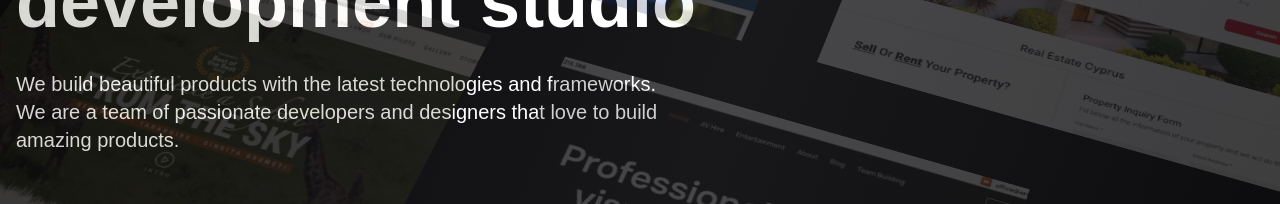
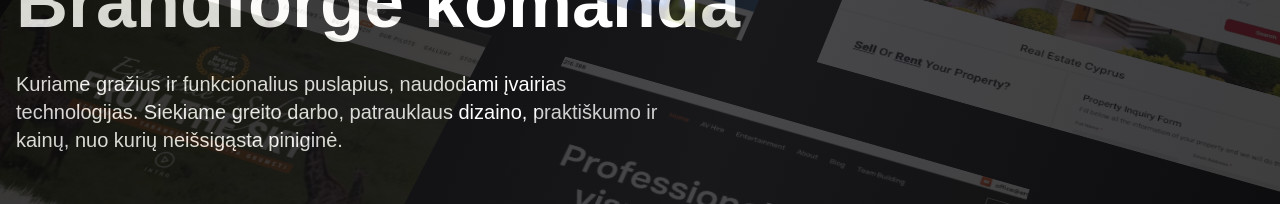
Before and after one commit to Drangis-tech/nextjs-portfolio-website, a Next.js app: page / in a window 1280 px wide. Shown: the part 1320-1524 px from the top of the page. Built offline with nearby package versions, Linux system fonts and the light colour scheme; no server answers; what tailwindcss-debug-screens would draw is missing.

Commit message:
Projektai

```diff
--- a/app/components/ui/hero-parallax.tsx
+++ b/app/components/ui/hero-parallax.tsx
@@ -116,12 +116,11 @@ export const Header = () => {
   return (
     <div className="max-w-7xl relative mx-auto py-20 md:py-40 px-4 w-full left-0 top-0">
       <h1 className="text-2xl md:text-7xl font-bold dark:text-white">
-        The Ultimate <br /> development studio
+        Mes <br /> Brandforge komanda
       </h1>
       <p className="max-w-2xl text-base md:text-xl mt-8 dark:text-neutral-200">
-        We build beautiful products with the latest technologies and frameworks.
-        We are a team of passionate developers and designers that love to build
-        amazing products.
+      Kuriame gražius ir funkcionalius puslapius, naudodami įvairias technologijas.
+      Siekiame greito darbo, patrauklaus dizaino, praktiškumo ir kainų, nuo kurių neišsigąsta piniginė.
       </p>
     </div>
   );
```
